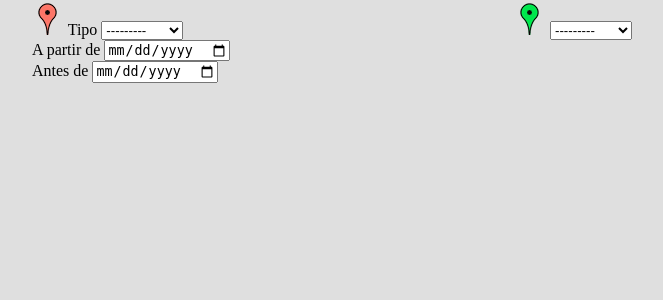
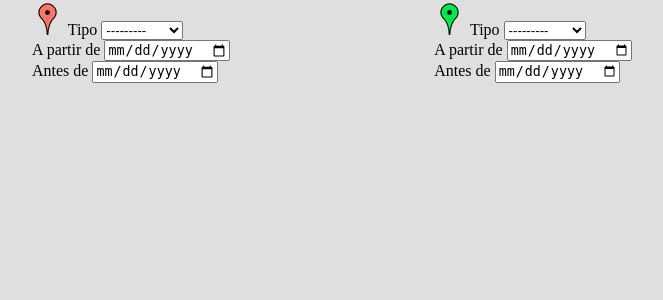
Before and after one commit to ciromdrs/vigilante, a Django app: page / in a window 1280 px wide. Shown: the top 300 px of the page, without its empty margins (308-971 px from the left). Run offline with Django 3.2, Linux system fonts and the light colour scheme; some libraries are stand-ins or nearby versions.

Commit message:
Adicionando filtros de data ao formulário da direita

```diff
--- a/projeto_sad/vigilante/static/js/functions.js
+++ b/projeto_sad/vigilante/static/js/functions.js
@@ -19,7 +19,7 @@
 function getPontosLeft(){
     var requisicao = new XMLHttpRequest(); // Não funciona no IE8 ou mais antigo
     var url = 'json/pontos/';
-    var tipo_evento = document.getElementById('left').value;
+    var tipo_evento = document.getElementById('left-tipo').value;
     var data_ini = document.getElementById('left-data_ini').value;
     var data_fim = document.getElementById('left-data_fim').value;
 
@@ -36,11 +36,15 @@
 }
 
 function getPontosRight(){
-    var requisicao = new XMLHttpRequest(); // Não funciona no IE8 ou mais antigo
+	var requisicao = new XMLHttpRequest(); // Não funciona no IE8 ou mais antigo
     var url = 'json/pontos/';
-    var tipo_evento = document.getElementById('right').value;
+    var tipo_evento = document.getElementById('right-tipo').value;
+    var data_ini = document.getElementById('right-data_ini').value;
+    var data_fim = document.getElementById('right-data_fim').value;
 
-    url += '?tipo='+tipo_evento
+    url += '?tipo='+tipo_evento;
+    url += '&data_ini='+data_ini;
+    url += '&data_fim='+data_fim;
 
     requisicao.open('GET', url, false);
     requisicao.onreadystatechange = function(){
--- a/projeto_sad/vigilante/templates/home.html
+++ b/projeto_sad/vigilante/templates/home.html
@@ -12,7 +12,7 @@
         <div id="div-left">
 	        <img src="/static/img/red.png">
 	        Tipo
-		    <select id='left' name="tipo" onchange="getPontosLeft()">
+		    <select id='left-tipo' name="tipo" onchange="getPontosLeft()">
 				<option value="">---------</option>
 				{% for t in tipos %}
 				<option value="{{t.0}}">{{t.1}}</option>
@@ -26,12 +26,18 @@
 
 		<div id="div-right">
 			<img src="/static/img/green.png">
-		    <select id='right' name="tipo" onchange="getPontosRight()">
+			Tipo
+		    <select id='right-tipo' name="tipo" onchange="getPontosRight()">
 				<option value="">---------</option>
 				{% for t in tipos %}
 				<option value="{{t.0}}">{{t.1}}</option> <!-- t.0 quer dizer t[0] -->
 				{% endfor %}
 			</select>
+
+			<br>
+            A partir de <input type="date" id="right-data_ini">
+            <br>
+            Antes de <input type="date" id="right-data_fim">
 		</div>
 
 	</div>
--- a/projeto_sad/vigilante/views.py
+++ b/projeto_sad/vigilante/views.py
@@ -19,37 +19,36 @@
 def get_eventos_json(req, query):
     '''Pega uma coleção de Eventos e transforma em JSON para plotar no mapa.
     :param query:
-        Filtros da consulta.
+        Filtros da consulta. Não sei por quê, mas os parâmetros não estão
+        chegando por aqui. É preciso usar o req.GET.
     :returns:
         HttpResponse contendo dados JSON com um vetor chamado "eventos" contendo
         os dados (lant e lng) necessários para plotar os pontos no mapa.'''
-    qs = Evento.objects     # Objeto QuerySet dos Eventos
-    tipo  = req.GET['tipo'] # Não sei porque, mas o tipo não está chegando como parâmetro
+    tipo           = req.GET['tipo']     # Tipo de evento
     campo_data_ini = req.GET['data_ini'] # Filtro de data de início
     campo_data_fim = req.GET['data_fim'] # Filtro de data de fim
+    qs             = Evento.objects      # Objeto QuerySet dos Eventos
+    eventos        = []                  # Lista de eventos a ser enviada
 
-    eventos = [] # Lista de eventos a ser enviada
-
+    '''Filtrando resultados'''
     if tipo:
         qs = qs.filter(tipo=tipo)
-
     if campo_data_ini:
         data_ini = datetime.strptime( # convertendo campo_data_ini para datetime
             campo_data_ini, '%Y-%m-%d')
         qs = qs.filter(data__gte=data_ini)
-
     if campo_data_fim:
-        data_fim = datetime.strptime( # convertendo campo_data_ini para datetime
+        data_fim = datetime.strptime( # convertendo campo_data_fim para datetime
             campo_data_fim, '%Y-%m-%d')
         qs = qs.filter(data__lte=data_fim)
 
+    '''Preparando os resultados para enviar'''
     for e in qs.iterator():
-
         obj = {
             # Pode adicionar outros campos aqui
             'lat' : e.lat,
             'lng' : e.lng,
         }
-        print("obj:", obj)
         eventos.append(obj)
+
     return HttpResponse(json.dumps({'eventos':eventos}))
```
Also changed, not shown: projeto_sad/vigilante/migrations/0005_evento_data.py (added), 1 other file.
